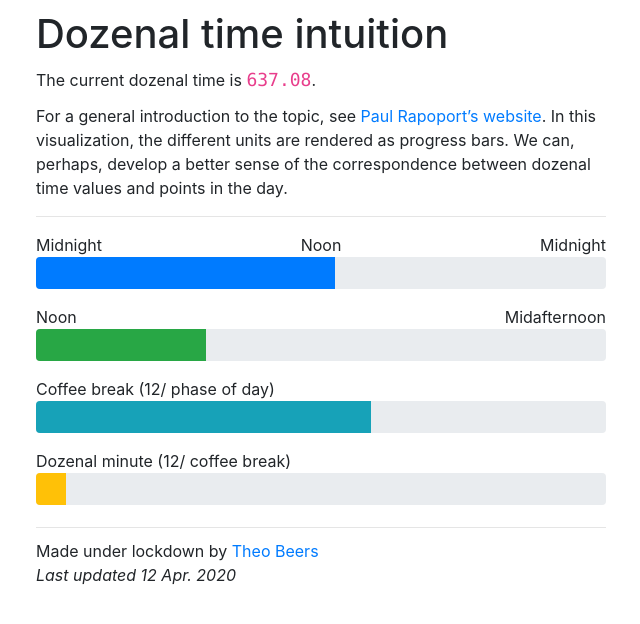
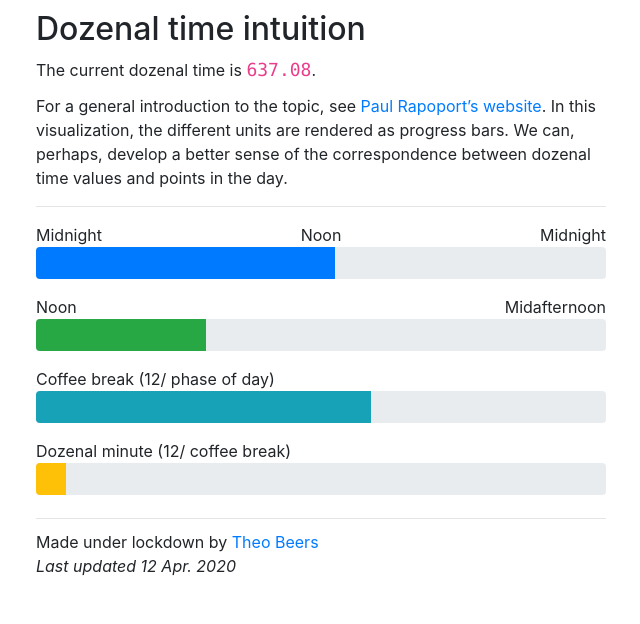
Before and after one commit to theodore-s-beers/dozenal-time, a plain HTML site: page index.html in a window 1280 px wide. Shown: the whole page, without its empty margins (319-959 px from the left). Drawn offline with Linux system fonts and the light colour scheme.

Commit message:
Use h2 instead of h1

```diff
--- a/index.html
+++ b/index.html
@@ -50,7 +50,7 @@
   </head>
   <body>
     <div class="container" style="max-width: 600px; margin-top: 0.6rem;">
-      <h1>Dozenal time intuition</h1>
+      <h2>Dozenal time intuition</h2>
 
       <p>
         The current dozenal time is
```
